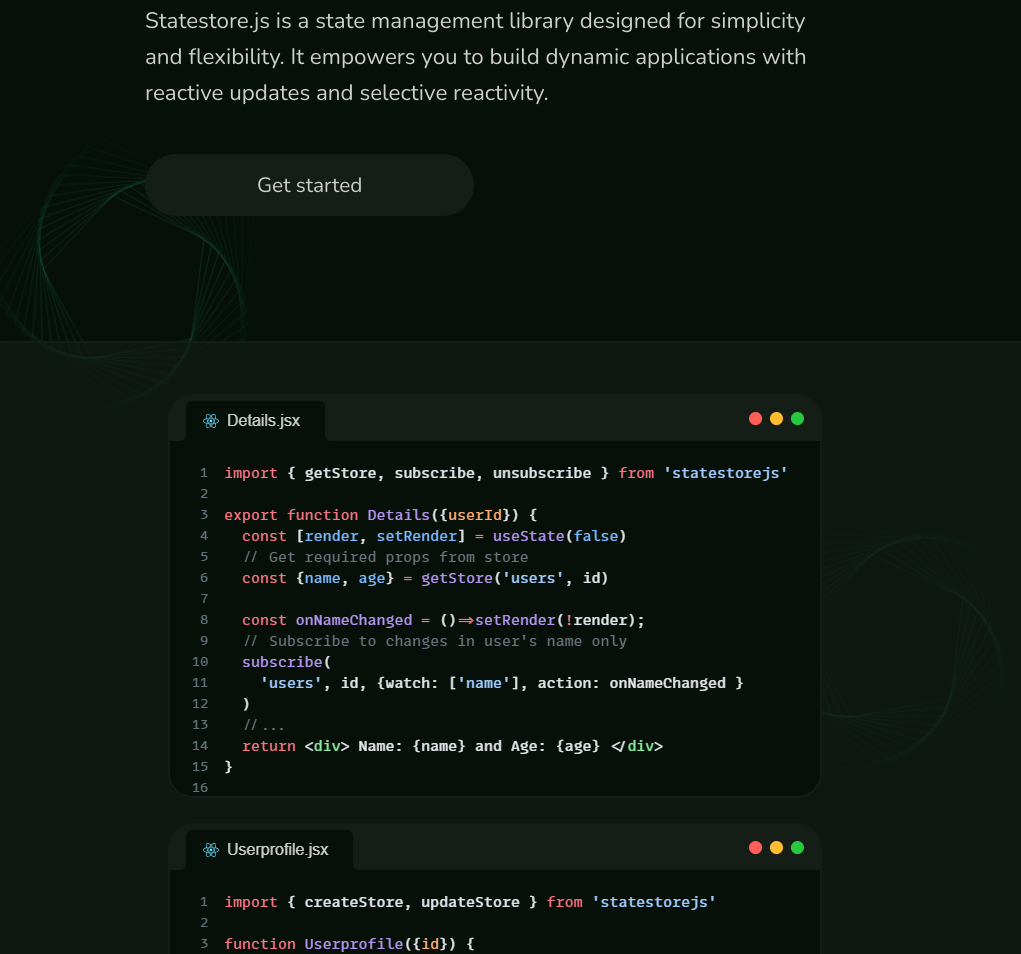
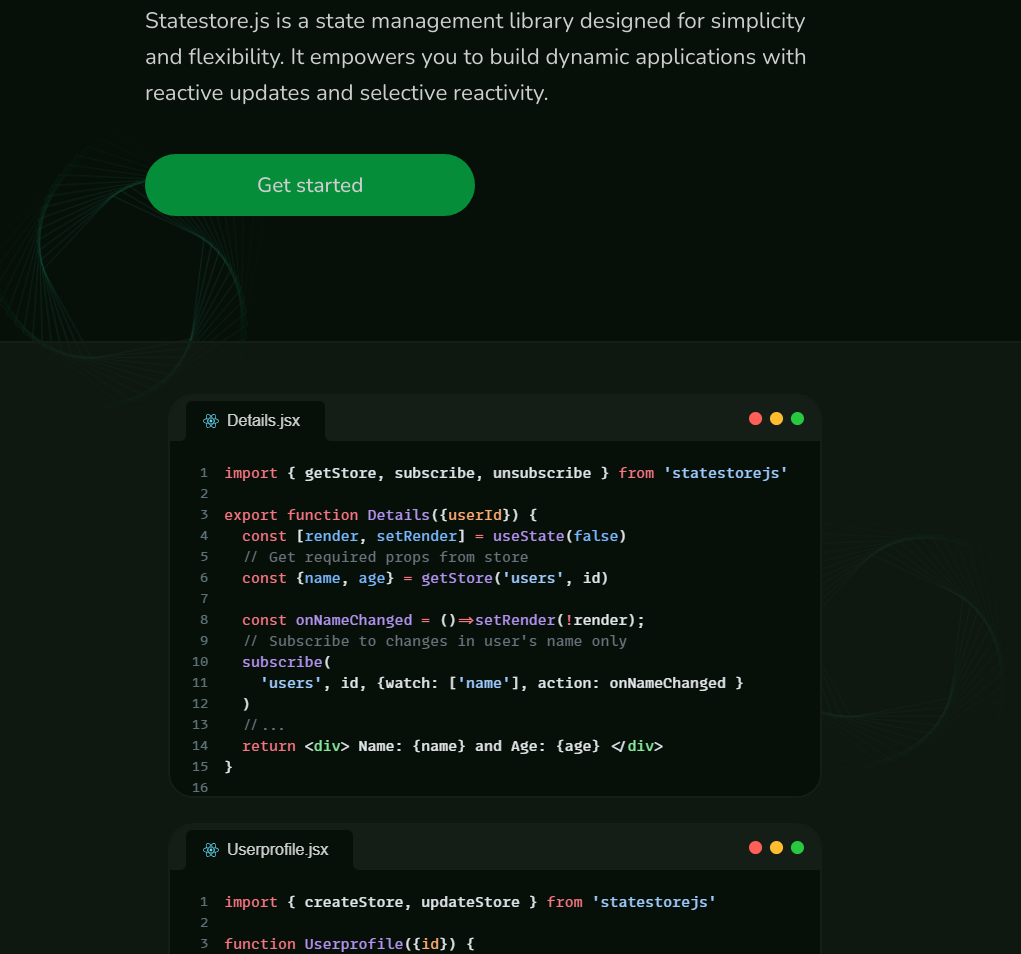
Before and after one commit to KBismark/statestore.js, a website: page index.html in a window 1280 px wide. Shown: the part 826-1780 px from the top of the page, without its empty margins (145-1166 px from the left). Drawn offline with nearby package versions, Linux system fonts and the light colour scheme.

Commit message:
Update docs site: Change button color

```diff
--- a/index.html
+++ b/index.html
@@ -159,7 +159,7 @@
                         It empowers you to build dynamic applications with reactive updates and selective reactivity.
                     </p>
                     <div id="hero-getstarted" style="margin-top: 60px;">
-                        <a class="nav-button" style="text-decoration: none;padding: 15px 110px;color: #cecece;font-size: 130%;border-radius: 35px;margin-left: 0px;" href="http://">
+                        <a class="nav-button" style="background-color: #068d3a;text-decoration: none;padding: 15px 110px;color: #cecece;font-size: 130%;font-weight: 500;border-radius: 35px;margin-left: 0px;" href="http://">
                             Get started
                         </a>
                     </div>
```
